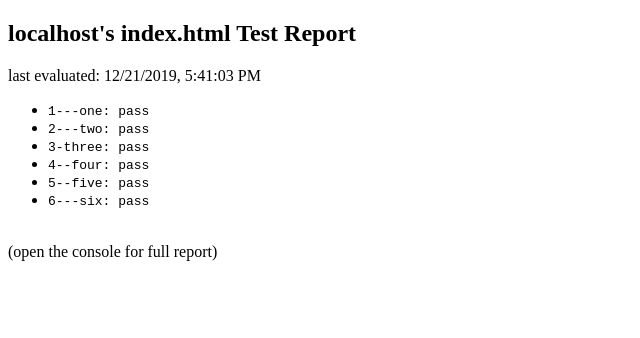
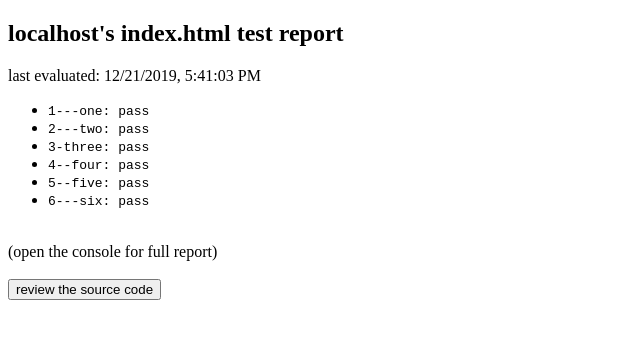
Before and after one commit to thomashaile/node-practice-replace, a website: page index.html in a window 1280 px wide. Shown: the whole page, without its empty margins (0-640 px from the left). Drawn offline with Linux system fonts and the light colour scheme.

Commit message:
source-link

```diff
--- a/index.html
+++ b/index.html
@@ -17,7 +17,7 @@
       fetch('./test/report.json')
         .then(resp => resp.json())
         .then(report => {
-          console.log('Tests Report:', report);
+          console.log('Test Report:', report);
 
           const userName = window.location.origin
             .split('https://').join('')
@@ -28,7 +28,7 @@
           const repoName = window.location.pathname.split('/').join('');
 
           const header = document.createElement('h2');
-          header.innerHTML = userName + "'s " + repoName + " Test Report";
+          header.innerHTML = userName + "'s " + repoName + " test report";
 
           const statsList = Object.keys(report.stats)
             .map(key => {
@@ -43,12 +43,23 @@
               return ul;
             }, document.createElement('ul'));
 
+          const repoButton = document.createElement('button');
+          repoButton.innerHTML = 'review the source code';
+
+          const repoA = document.createElement('a');
+          repoA.href = 'https://github.com/' + userName + '/' + repoName;
+          repoA.target = '_blank';
+          repoA.appendChild(repoButton);
+
           const body = document.body;
           body.appendChild(header);
           body.appendChild(document.createTextNode('last evaluated: ' + report.evaluated));
           body.appendChild(statsList);
           body.appendChild(document.createElement('br'));
           body.appendChild(document.createTextNode('(open the console for full report)'));
+          body.appendChild(document.createElement('br'));
+          body.appendChild(document.createElement('br'));
+          body.appendChild(repoA);
 
         })
         .catch(err => console.log(err));
```
